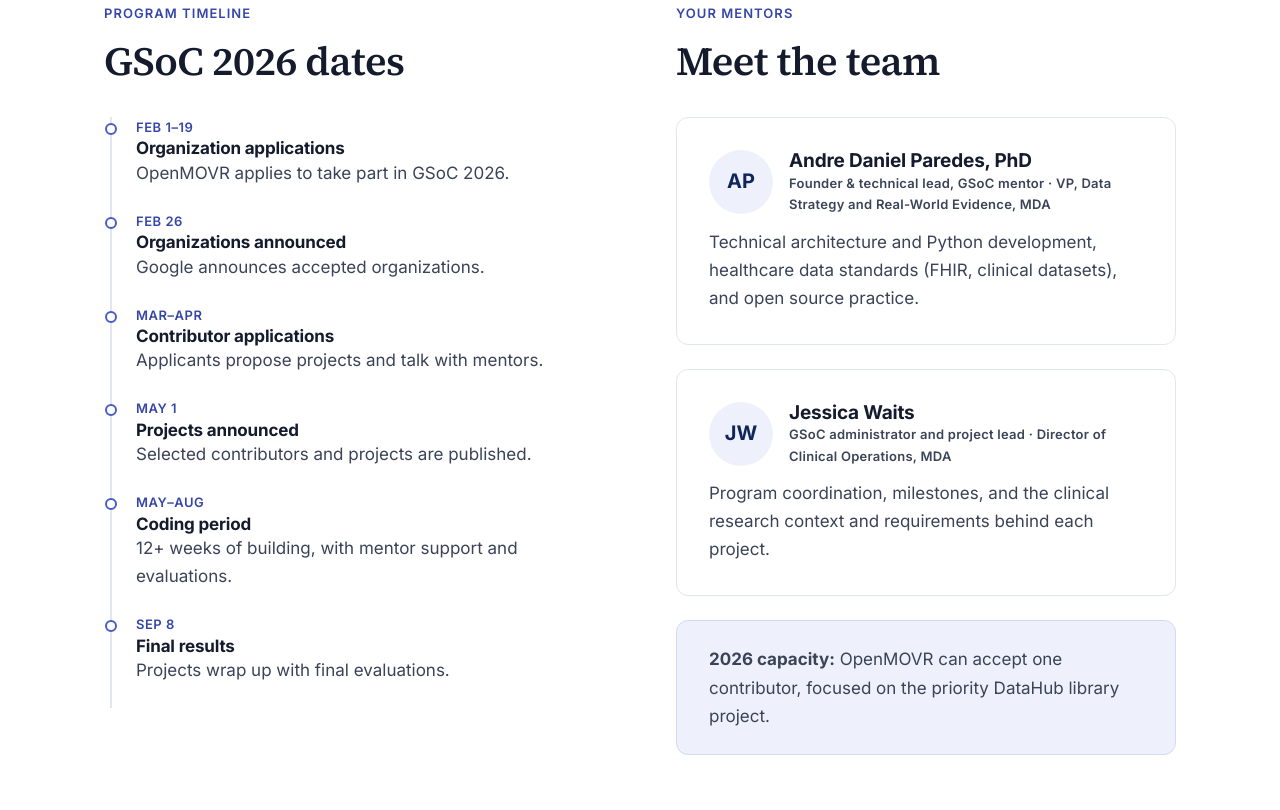
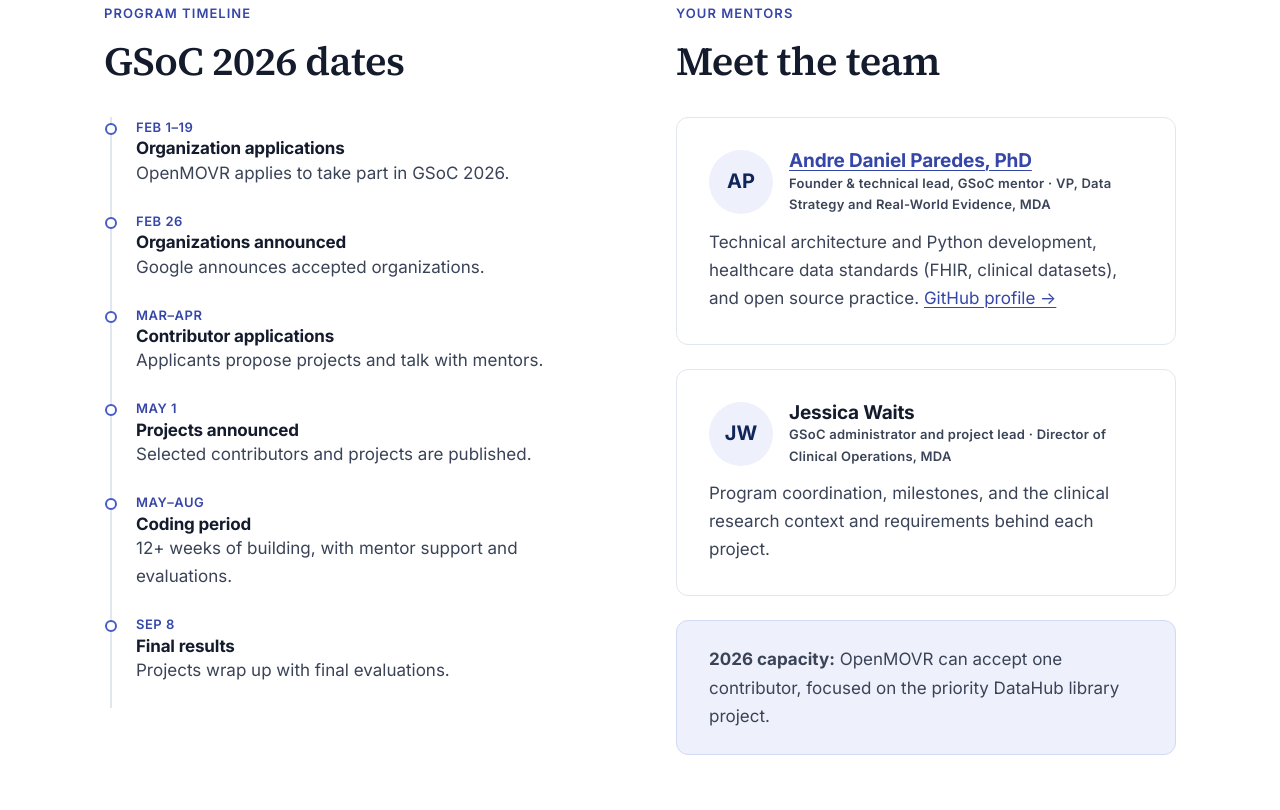
Before and after one commit to OpenMOVR/OpenMOVR.github.io, a plain HTML site: page gsoc.html in a window 1280 px wide. Shown: the part 3510-4320 px from the top of the page. Drawn offline with Linux system fonts and the light colour scheme.

Commit message:
Link Andre Paredes to his GitHub profile

```diff
--- a/components/footer.html
+++ b/components/footer.html
@@ -43,7 +43,7 @@
                 <h4>Contact</h4>
                 <ul>
                     <li><a href="mailto:mdamovr@mdausa.org">mdamovr@mdausa.org</a> <br><small>MDA MOVR team</small></li>
-                    <li><a href="mailto:andre.paredes@ymail.com">andre.paredes@ymail.com</a> <br><small>Andre Paredes, founder &amp; technical lead</small></li>
+                    <li><a href="mailto:andre.paredes@ymail.com">andre.paredes@ymail.com</a> <br><small><a href="https://github.com/ADParedes" target="_blank" rel="noopener">Andre Paredes</a>, founder &amp; technical lead</small></li>
                     <li><a href="https://www.mda.org" target="_blank" rel="noopener">Muscular Dystrophy Association</a></li>
                     <li><a href="https://www.mda.org/science/movr2" target="_blank" rel="noopener">MDA MOVR initiative</a></li>
                     <li><a href="{{root}}pilot/">MOVR 2.0 pilot</a></li>
--- a/gsoc.html
+++ b/gsoc.html
@@ -232,11 +232,11 @@ movr.plot_progression(progression, save='analysis.png')</code></pre>
                                 <div class="mentor">
                                     <div class="mentor-avatar mentor-initials" aria-hidden="true">AP</div>
                                     <div>
-                                        <h3>Andre Daniel Paredes, PhD</h3>
+                                        <h3><a href="https://github.com/ADParedes" target="_blank" rel="noopener">Andre Daniel Paredes, PhD</a></h3>
                                         <p class="card-kicker">Founder &amp; technical lead, GSoC mentor · VP, Data Strategy and Real-World Evidence, MDA</p>
                                     </div>
                                 </div>
-                                <p>Technical architecture and Python development, healthcare data standards (FHIR, clinical datasets), and open source practice.</p>
+                                <p>Technical architecture and Python development, healthcare data standards (FHIR, clinical datasets), and open source practice. <a href="https://github.com/ADParedes" target="_blank" rel="noopener">GitHub profile →</a></p>
                             </div>
                             <div class="card">
                                 <div class="mentor">
```
